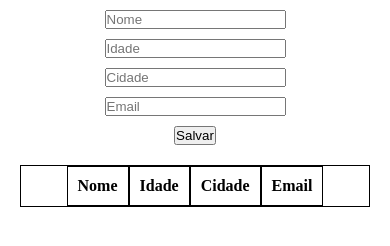
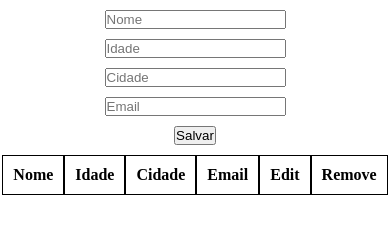
Before and after one commit to guilhermeduffes/CRUD-COOKIES, a plain HTML site: page index.html in a window 390 px wide. Drawn offline with Linux system fonts and the light colour scheme.

Commit message:
END COMMIT

```diff
--- a/index.html
+++ b/index.html
@@ -24,6 +24,8 @@
             <th>Idade</th>
             <th>Cidade</th>
             <th>Email</th>
+            <th>Edit</th>
+            <th>Remove</th>
           </tr>
         </thead>
         <tbody id="tbody">
--- a/style.css
+++ b/style.css
@@ -4,7 +4,7 @@
   box-sizing: border-box;
 }
 
-body{
+body {
   width: 100vw;
   height: 100vh;
 }
@@ -19,21 +19,52 @@ form {
 }
 
 table {
+  width: 60%;
+  margin: auto;
+  border-collapse: separate;
+  border-spacing: 0
+}
+
+th,
+td {
+  white-space: nowrap;
+  padding: 10px;
+  border: 1px solid black;
+}
+
+
+@media screen and (max-width:655px) {
+  * {
+    padding: 0;
+    margin: 0;
+    box-sizing: border-box;
+  }
+
+  body {
+    width: 100vw;
+    height: 100vh;
+  }
+
+  form {
     display: flex;
     justify-content: center;
     flex-direction: column;
     align-items: center;
-  margin: 20px;
-  border-collapse: collapse;
-  border: 1px solid black;
+    gap: 10px;
+    margin: 10px;
   }
 
-tr {
-  display: flex;
-  justify-content: center;
+  table {
+    width: 60%;
+    margin: auto;
+    border-collapse: separate;
+    border-spacing: 0
   }
 
-th, td {
+  th,
+  td {
+    white-space: nowrap;
     padding: 10px;
     border: 1px solid black;
   }
+}
```
Lines whose indentation alone changed are shown as unchanged.
